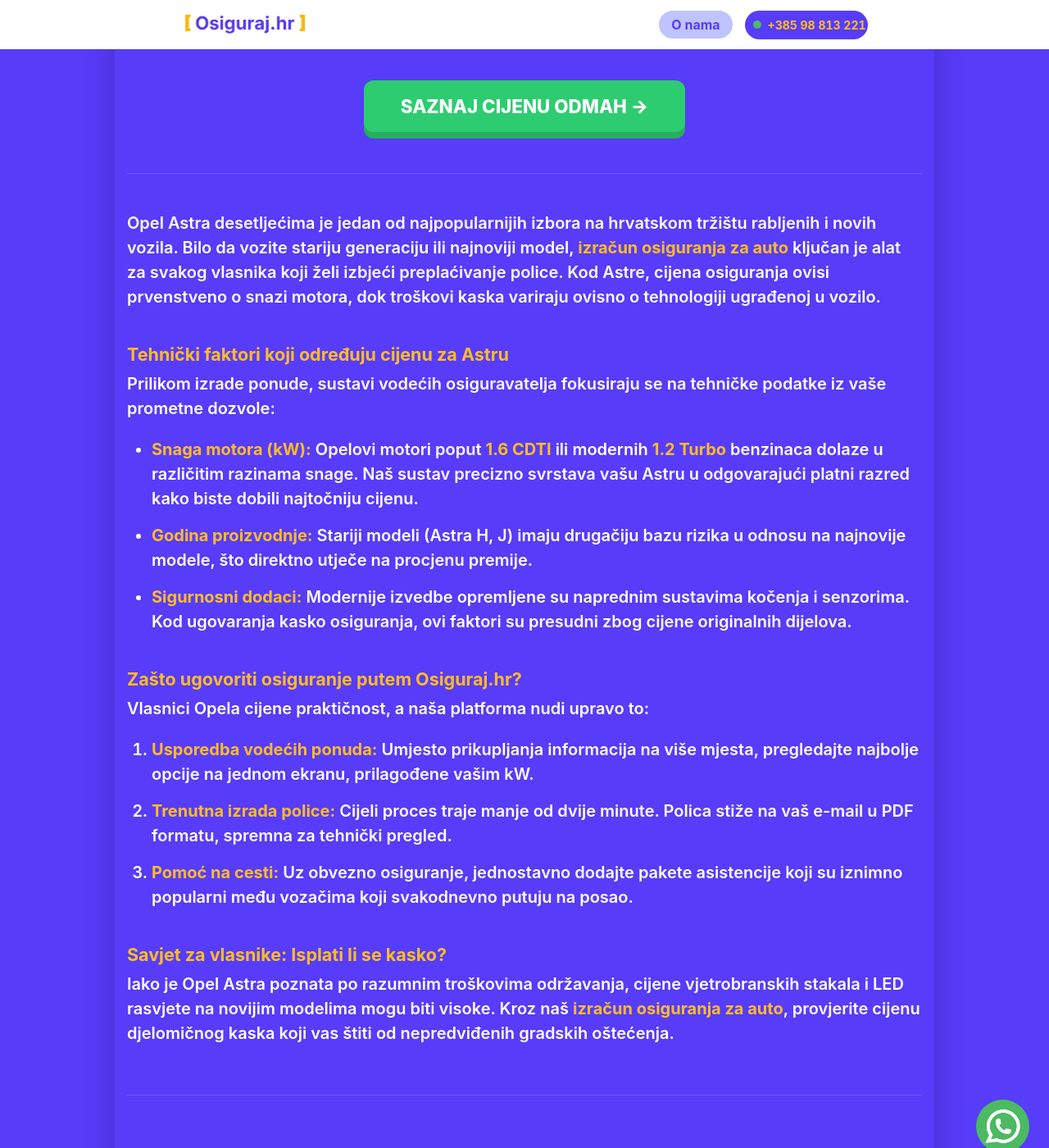
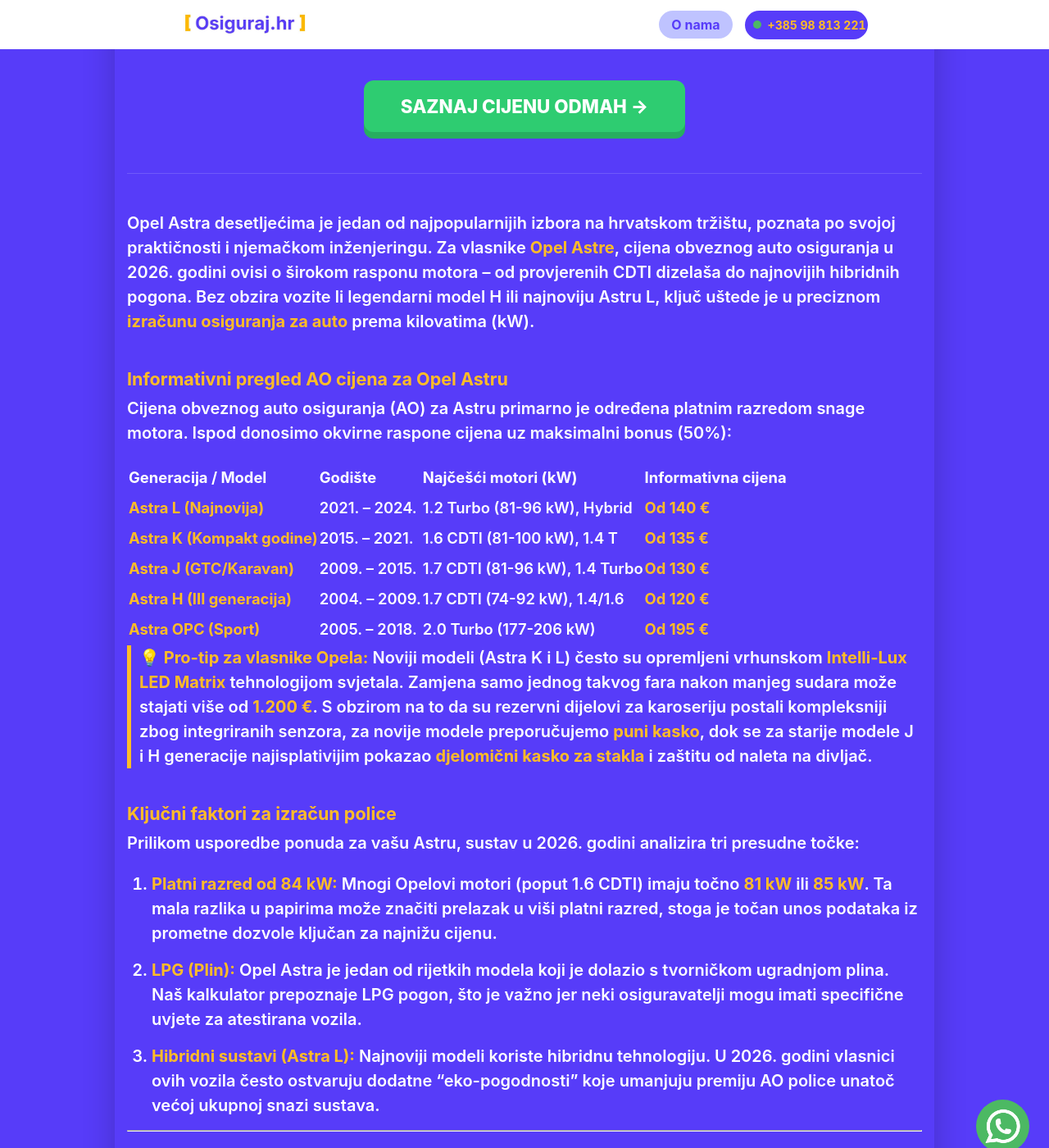
Before and after one commit to Filip-Gale/OsigurajHR, a Jekyll site: the page built from auto-osiguranje/opel-astra.md, in a window 1280 px wide and 1400 px high, scrolled down 315 px. Shown: the whole window at 82% size. Built offline with Jekyll 4.4.1, drawn with Linux system fonts in a browser that asks for light colours; some of the changed text lies outside the part shown.

Commit message:
Update opel-astra.md

```diff
--- a/auto-osiguranje/opel-astra.md
+++ b/auto-osiguranje/opel-astra.md
@@ -1,48 +1,82 @@
 ---
 layout: grad
-grad_ime: ""
-title: "Osiguranje za Opel Astru | Brzi izračun i usporedba (2026)"
+grad_ime: "Hrvatska"
+title: "Osiguranje za Opel Astru | Cijene po godištima (2004-2024)"
 permalink: /auto-osiguranje/opel-astra/
-description: "Vozite Opel Astru? Saznajte cijenu auto osiguranja za modele Astra J, K i L. Usporedite ponude vodećih osiguravatelja i uštedite odmah."
+description: "Izračunajte cijenu osiguranja za Opel Astru. Provjerite informativne cijene za modele Astra H, J, K i L (CDTI, Turbo, Hybrid). Uštedite do 30% online."
 ---
 
-Opel Astra desetljećima je jedan od najpopularnijih izbora na hrvatskom tržištu rabljenih i novih vozila. Bilo da vozite stariju generaciju ili najnoviji model, **izračun osiguranja za auto** ključan je alat za svakog vlasnika koji želi izbjeći preplaćivanje police. Kod Astre, cijena osiguranja ovisi prvenstveno o snazi motora, dok troškovi kaska variraju ovisno o tehnologiji ugrađenoj u vozilo.
+Opel Astra desetljećima je jedan od najpopularnijih izbora na hrvatskom tržištu, poznata po svojoj praktičnosti i njemačkom inženjeringu. Za vlasnike **Opel Astre**, cijena obveznog auto osiguranja u 2026. godini ovisi o širokom rasponu motora – od provjerenih CDTI dizelaša do najnovijih hibridnih pogona. Bez obzira vozite li legendarni model H ili najnoviju Astru L, ključ uštede je u preciznom **izračunu osiguranja za auto** prema kilovatima (kW).
 
-### Tehnički faktori koji određuju cijenu za Astru
+### Informativni pregled AO cijena za Opel Astru
 
-Prilikom izrade ponude, sustavi vodećih osiguravatelja fokusiraju se na tehničke podatke iz vaše prometne dozvole:
+Cijena obveznog auto osiguranja (AO) za Astru primarno je određena platnim razredom snage motora. Ispod donosimo okvirne raspone cijena uz maksimalni bonus (50%):
 
-* **Snaga motora (kW):** Opelovi motori poput **1.6 CDTI** ili modernih **1.2 Turbo** benzinaca dolaze u različitim razinama snage. Naš sustav precizno svrstava vašu Astru u odgovarajući platni razred kako biste dobili najtočniju cijenu.
-* **Godina proizvodnje:** Stariji modeli (Astra H, J) imaju drugačiju bazu rizika u odnosu na najnovije modele, što direktno utječe na procjenu premije.
-* **Sigurnosni dodaci:** Modernije izvedbe opremljene su naprednim sustavima kočenja i senzorima. Kod ugovaranja kasko osiguranja, ovi faktori su presudni zbog cijene originalnih dijelova.
+| Generacija&nbsp;/&nbsp;Model | Godište&nbsp;&nbsp;&nbsp;&nbsp;&nbsp; | Najčešći motori (kW)&nbsp;&nbsp;&nbsp;&nbsp;&nbsp;&nbsp;&nbsp;&nbsp; | Informativna cijena |
+| :--- | :--- | :--- | :--- |
+| **Astra L (Najnovija)** | 2021. – 2024. | 1.2 Turbo (81-96 kW), Hybrid | **Od 140 €** |
+| **Astra K (Kompakt godine)**| 2015. – 2021. | 1.6 CDTI (81-100 kW), 1.4 T | **Od 135 €** |
+| **Astra J (GTC/Karavan)** | 2009. – 2015. | 1.7 CDTI (81-96 kW), 1.4 Turbo | **Od 130 €** |
+| **Astra H (III generacija)**| 2004. – 2009. | 1.7 CDTI (74-92 kW), 1.4/1.6 | **Od 120 €** |
+| **Astra OPC (Sport)** | 2005. – 2018. | 2.0 Turbo (177-206 kW) | **Od 195 €** |
 
-### Zašto ugovoriti osiguranje putem Osiguraj.hr?
+> **💡 Pro-tip za vlasnike Opela:** Noviji modeli (Astra K i L) često su opremljeni vrhunskom **Intelli-Lux LED Matrix** tehnologijom svjetala. Zamjena samo jednog takvog fara nakon manjeg sudara može stajati više od **1.200 €**. S obzirom na to da su rezervni dijelovi za karoseriju postali kompleksniji zbog integriranih senzora, za novije modele preporučujemo **puni kasko**, dok se za starije modele J i H generacije najisplativijim pokazao **djelomični kasko za stakla** i zaštitu od naleta na divljač.
 
-Vlasnici Opela cijene praktičnost, a naša platforma nudi upravo to:
+### Ključni faktori za izračun police
 
-1. **Usporedba vodećih ponuda:** Umjesto prikupljanja informacija na više mjesta, pregledajte najbolje opcije na jednom ekranu, prilagođene vašim kW.
-2. **Trenutna izrada police:** Cijeli proces traje manje od dvije minute. Polica stiže na vaš e-mail u PDF formatu, spremna za tehnički pregled.
-3. **Pomoć na cesti:** Uz obvezno osiguranje, jednostavno dodajte pakete asistencije koji su iznimno popularni među vozačima koji svakodnevno putuju na posao.
+Prilikom usporedbe ponuda za vašu Astru, sustav u 2026. godini analizira tri presudne točke:
+1.  **Platni razred od 84 kW:** Mnogi Opelovi motori (poput 1.6 CDTI) imaju točno **81 kW** ili **85 kW**. Ta mala razlika u papirima može značiti prelazak u viši platni razred, stoga je točan unos podataka iz prometne dozvole ključan za najnižu cijenu.
+2.  **LPG (Plin):** Opel Astra je jedan od rijetkih modela koji je dolazio s tvorničkom ugradnjom plina. Naš kalkulator prepoznaje LPG pogon, što je važno jer neki osiguravatelji mogu imati specifične uvjete za atestirana vozila.
+3.  **Hibridni sustavi (Astra L):** Najnoviji modeli koriste hibridnu tehnologiju. U 2026. godini vlasnici ovih vozila često ostvaruju dodatne "eko-pogodnosti" koje umanjuju premiju AO police unatoč većoj ukupnoj snazi sustava.
 
-### Savjet za vlasnike: Isplati li se kasko?
-
-Iako je Opel Astra poznata po razumnim troškovima održavanja, cijene vjetrobranskih stakala i LED rasvjete na novijim modelima mogu biti visoke. Kroz naš **izračun osiguranja za auto**, provjerite cijenu djelomičnog kaska koji vas štiti od nepredviđenih gradskih oštećenja.
+---
 
 <div class="faq-section">
-    <h3>FAQ: Auto osiguranje za Opel Astru</h3>
+    <h3>FAQ: Sve što trebate znati o osiguranju za Opel Astru</h3>
 
     <div class="faq-item">
-        <h4>Je li osiguranje za Astru skuplje u odnosu na druge kompakte?</h4>
-        <p>Cijena obveznog osiguranja primarno ovisi o snazi motora u kW, pa je Astra u tom pogledu u rangu s konkurencijom. Točan izračun pokazat će vam trenutačne tržišne ponude.</p>
+        <h4>Je li osiguranje skuplje za Astru GTC (sportski model)?</h4>
+        <p>Ako GTC model ima istu snagu motora (kW) kao standardni model, cijena obveznog AO osiguranja je identična. Razlika se javlja kod kasko osiguranja jer sportski dijelovi karoserije i veći naplatci mogu utjecati na procjenu vrijednosti vozila.</p>
     </div>
 
     <div class="faq-item">
-        <h4>Što ako moj Opel ima ugrađen plin (LPG)?</h4>
-        <p>Ugradnja plina mora biti atestirana i upisana u prometnu dozvolu. Naš sustav uzima u obzir sve relevantne podatke o vozilu prilikom formiranja konačne cijene.</p>
+        <h4>Mogu li osigurati stariju Astru H s 50% bonusa?</h4>
+        <p>Naravno. Bonus od 50% ili više vezan je uz vozača, a ne uz starost automobila. Naš online <strong>izračun osiguranja za auto</strong> automatski će primijeniti vaš popust bez obzira radi li se o novom ili rabljenom Opelu.</p>
     </div>
 
     <div class="faq-item">
-        <h4>Vrijedi li online polica u cijeloj Hrvatskoj?</h4>
-        <p>Da! Čim izvršite uplatu, polica je vidljiva u bazi podataka HUO-a, što znači da tehnički pregled možete obaviti bilo gdje u Hrvatskoj bez ikakvih problema.</p>
+        <h4>Što pokriva asistencija (pomoć na cesti) za starije modele?</h4>
+        <p>Paket asistencije koji možete dodati uz policu pokriva vuču vozila u slučaju kvara ili nezgode, zamjenu gume te dostavu goriva. To je izuzetno popularna opcija za vlasnike starijih generacija Astre koji često putuju na duže relacije.</p>
     </div>
 </div>
+
+<script type="application/ld+json">
+{
+  "@context": "https://schema.org",
+  "@type": "FAQPage",
+  "mainEntity": [{
+    "@type": "Question",
+    "name": "Je li osiguranje skuplje za Astru GTC?",
+    "acceptedAnswer": {
+      "@type": "Answer",
+      "text": "AO osiguranje ovisi o kW, pa je isto za GTC i običnu Astru iste snage, dok kasko može varirati zbog skupljih sportskih dijelova."
+    }
+  },
+  {
+    "@type": "Question",
+    "name": "Mogu li osigurati stariju Astru H s 50% bonusa?",
+    "acceptedAnswer": {
+      "@type": "Answer",
+      "text": "Da, stečeni bonus od 50% je trajno vlasništvo vozača i primjenjuje se na svaku Astru, bez obzira na godište."
+    }
+  },
+  {
+    "@type": "Question",
+    "name": "Što pokriva asistencija za starije modele?",
+    "acceptedAnswer": {
+      "@type": "Answer",
+      "text": "Asistencija pokriva vuču u slučaju kvara, pomoć pri kretanju i popravak na licu mjesta, što je ključno za sigurnost starijih vozila."
+    }
+  }]
+}
+</script>
```
